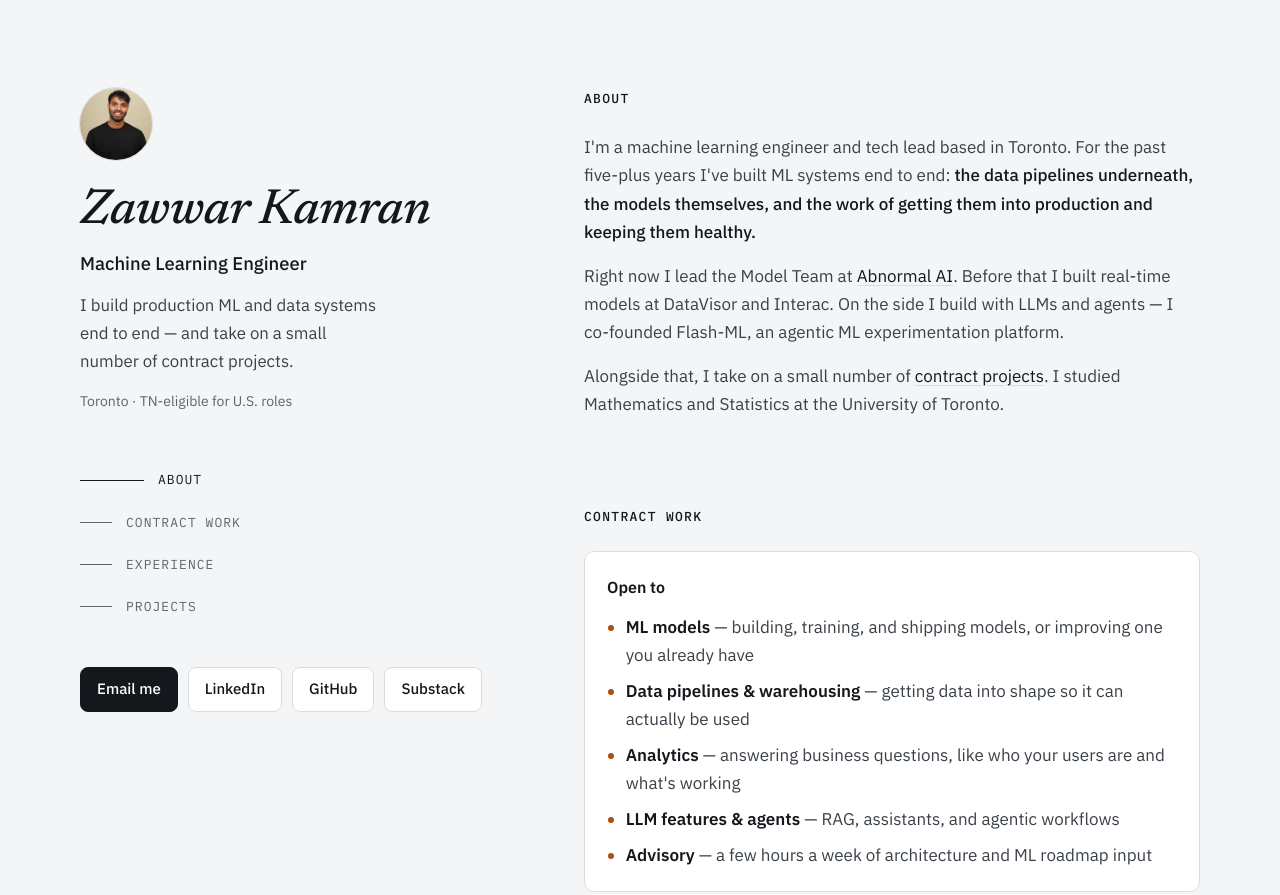
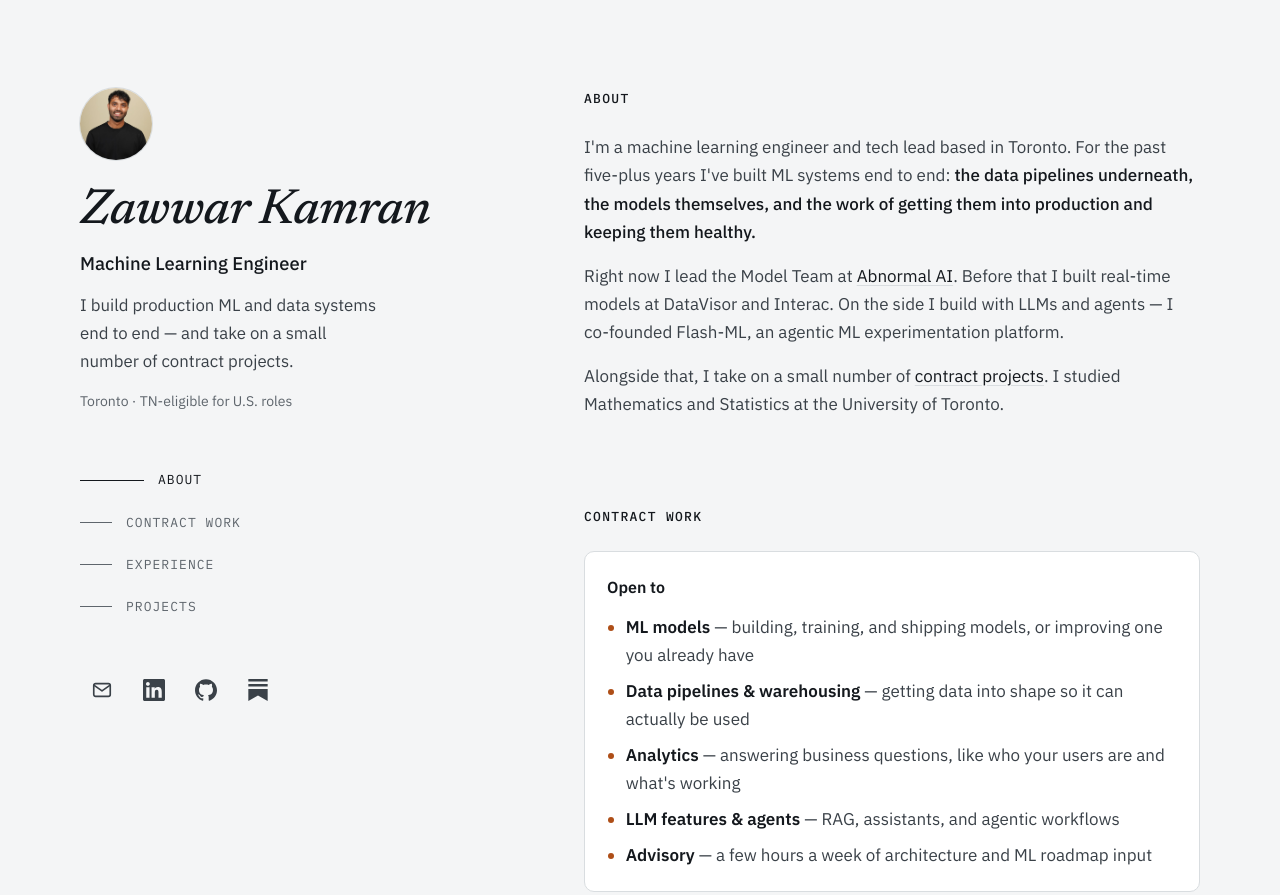
Before and after one commit to zawwarkamran/portfolio, a plain HTML site: page index.html in a window 1280 px wide. Shown: the top 895 px of the page. Drawn offline with Linux system fonts and the light colour scheme.

Commit message:
Swap contact buttons for icons with hover labels
Co-Authored-By: Claude Opus 5.5 <noreply@anthropic.com>

```diff
--- a/index.html
+++ b/index.html
@@ -75,7 +75,29 @@ nav.toc a:hover,nav.toc a.active{color:var(--ink);}
 nav.toc a:hover::before,nav.toc a.active::before{width:64px;background:var(--ink);}
 @media (max-width:1000px){ nav.toc{display:none;} }
 
-.contact-row{display:flex;flex-wrap:wrap;gap:10px;}
+.icons{list-style:none;margin:0;padding:0;display:flex;gap:8px;}
+.icon-link{
+  position:relative;
+  display:inline-flex;align-items:center;justify-content:center;
+  width:44px;height:44px;border-radius:10px;
+  color:var(--ink-soft);
+}
+.icon-link svg{width:22px;height:22px;transition:transform .15s ease;}
+.icon-link:hover,.icon-link:focus-visible{color:var(--accent);}
+.icon-link:hover svg,.icon-link:focus-visible svg{transform:scale(1.3);}
+.icon-link::after{
+  content:attr(data-label);
+  position:absolute;bottom:calc(100% + 6px);left:0;
+  background:var(--ink);color:#FFFFFF;
+  font-size:13px;font-weight:500;line-height:1.3;white-space:nowrap;
+  padding:5px 10px;border-radius:6px;
+  opacity:0;transform:translateY(4px);pointer-events:none;
+  transition:opacity .15s ease,transform .15s ease;
+}
+.icon-link:hover::after,.icon-link:focus-visible::after{opacity:1;transform:translateY(0);}
+@media (prefers-reduced-motion: reduce){
+  .icon-link svg,.icon-link::after{transition:none;}
+}
 .btn{
   display:inline-flex;align-items:center;
   font-size:15px;font-weight:500;
@@ -161,12 +183,28 @@ footer{font-size:14px;color:var(--ink-faint);max-width:48ch;}
       </nav>
     </div>
 
-    <div class="contact-row">
-      <a class="btn primary" href="mailto:zakamran@gmail.com">Email me</a>
-      <a class="btn" href="https://www.linkedin.com/in/zawwar-kamran-703653157/" target="_blank" rel="noopener">LinkedIn</a>
-      <a class="btn" href="https://github.com/zawwarkamran" target="_blank" rel="noopener">GitHub</a>
-      <a class="btn" href="https://kamzoodles.substack.com" target="_blank" rel="noopener">Substack</a>
-    </div>
+    <ul class="icons" aria-label="Contact and links">
+      <li>
+        <a class="icon-link" href="mailto:zakamran@gmail.com" aria-label="Email me" data-label="Email me">
+          <svg viewBox="0 0 24 24" fill="none" stroke="currentColor" stroke-width="1.8" stroke-linecap="round" stroke-linejoin="round" aria-hidden="true"><rect x="3" y="5" width="18" height="14" rx="2"/><path d="m3.5 7 8.5 6 8.5-6"/></svg>
+        </a>
+      </li>
+      <li>
+        <a class="icon-link" href="https://www.linkedin.com/in/zawwar-kamran-703653157/" target="_blank" rel="noopener" aria-label="LinkedIn" data-label="LinkedIn">
+          <svg viewBox="0 0 24 24" fill="currentColor" aria-hidden="true"><path d="M20.447 20.452h-3.554v-5.569c0-1.328-.027-3.037-1.852-3.037-1.853 0-2.136 1.445-2.136 2.939v5.667H9.351V9h3.414v1.561h.046c.477-.9 1.637-1.85 3.37-1.85 3.601 0 4.267 2.37 4.267 5.455v6.286zM5.337 7.433c-1.144 0-2.063-.926-2.063-2.065 0-1.138.92-2.063 2.063-2.063 1.14 0 2.064.925 2.064 2.063 0 1.139-.925 2.065-2.064 2.065zm1.782 13.019H3.555V9h3.564v11.452zM22.225 0H1.771C.792 0 0 .774 0 1.729v20.542C0 23.227.792 24 1.771 24h20.451C23.2 24 24 23.227 24 22.271V1.729C24 .774 23.2 0 22.222 0h.003z"/></svg>
+        </a>
+      </li>
+      <li>
+        <a class="icon-link" href="https://github.com/zawwarkamran" target="_blank" rel="noopener" aria-label="GitHub — code and projects" data-label="GitHub — code &amp; projects">
+          <svg viewBox="0 0 24 24" fill="currentColor" aria-hidden="true"><path d="M12 .297c-6.63 0-12 5.373-12 12 0 5.303 3.438 9.8 8.205 11.385.6.113.82-.258.82-.577 0-.285-.01-1.04-.015-2.04-3.338.724-4.042-1.61-4.042-1.61C4.422 18.07 3.633 17.7 3.633 17.7c-1.087-.744.084-.729.084-.729 1.205.084 1.838 1.236 1.838 1.236 1.07 1.835 2.809 1.305 3.495.998.108-.776.417-1.305.76-1.605-2.665-.3-5.466-1.332-5.466-5.93 0-1.31.465-2.38 1.235-3.22-.135-.303-.54-1.523.105-3.176 0 0 1.005-.322 3.3 1.23.96-.267 1.98-.399 3-.405 1.02.006 2.04.138 3 .405 2.28-1.552 3.285-1.23 3.285-1.23.645 1.653.24 2.873.12 3.176.765.84 1.23 1.91 1.23 3.22 0 4.61-2.805 5.625-5.475 5.92.42.36.81 1.096.81 2.22 0 1.606-.015 2.896-.015 3.286 0 .315.21.69.825.57C20.565 22.092 24 17.592 24 12.297c0-6.627-5.373-12-12-12"/></svg>
+        </a>
+      </li>
+      <li>
+        <a class="icon-link" href="https://kamzoodles.substack.com" target="_blank" rel="noopener" aria-label="Substack — my writing" data-label="Substack — my writing">
+          <svg viewBox="0 0 24 24" fill="currentColor" aria-hidden="true"><path d="M22.539 8.242H1.46V5.406h21.08v2.836zM1.46 10.812V24L12 18.11 22.54 24V10.812H1.46zM22.54 0H1.46v2.836h21.08V0z"/></svg>
+        </a>
+      </li>
+    </ul>
   </aside>
 
   <main>
```
